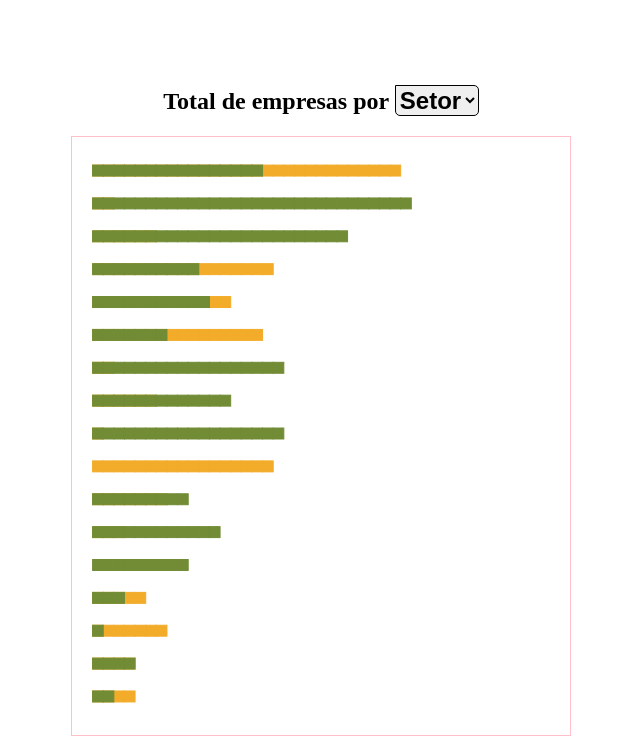
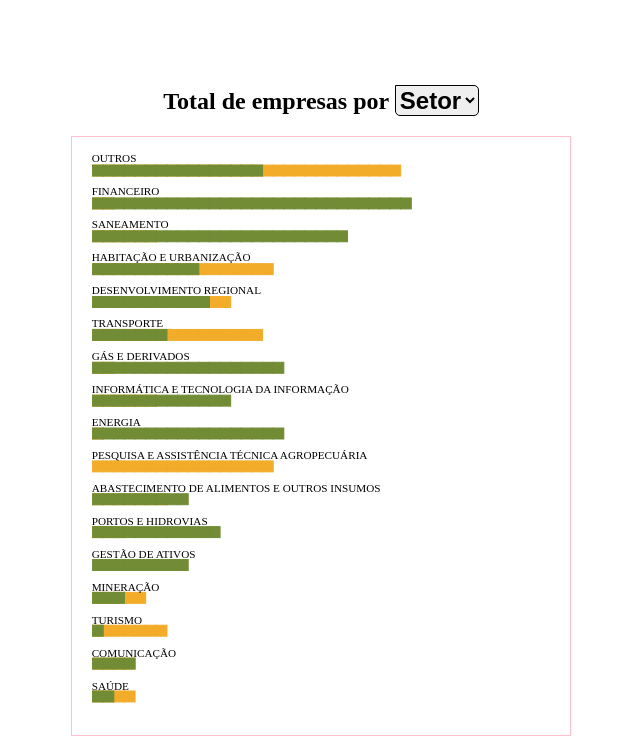
Before and after one commit to tesouro/estatais-estados-2026, a plain HTML site: page index.html in a window 1280 px wide. Shown: the part 826-1562 px from the top of the page, without its empty margins (319-959 px from the left). Drawn offline with nearby package versions, Linux system fonts and the light colour scheme; a web font is replaced by a local one.

Commit message:
acrescenta rotulos

```diff
--- a/script.js
+++ b/script.js
@@ -22,7 +22,7 @@ fetch("dados.json").then(response => response.json()).then(data => {
     };
 
     mapa = new Mapa(".mapa", geojson);
-    grafico_barras = new GraficoBarras(".grafico-barras", dados);
+    grafico_barras = new GraficoBarras("grafico-barras", dados, data.categorias);
 
 
 
@@ -189,10 +189,14 @@ seletor_grafico_barras.addEventListener("change", e => {
 
 class GraficoBarras {
 
-    constructor(ref, dados) {
+    constructor(ref, dados, categorias) {
 
         this.dados = dados;
-        this.svg = d3.select(ref);
+        this.svg = d3.select("." + ref);
+        this.container = d3.select(".container-" + ref);
+
+        this.categorias = categorias
+
 
         this.w = +this.svg.style("width").slice(0,-2);
         this.h = +this.svg.style("height").slice(0,-2);
@@ -208,6 +212,8 @@ class GraficoBarras {
         this.prepara_escalas();
 
         this.renderiza_grafico();
+
+        this.mostra_rotulos("setor");
 
     }
 
@@ -284,9 +290,20 @@ class GraficoBarras {
             .attr("y", d => this["y_"+modo](d[variavel]))
         ;
 
+    }
 
+    mostra_rotulos(modo) {
 
+        const key = modo == "setor" ? "setores" : "ufs";
 
+        this.rotulos = this.container.selectAll("span.rotulo")
+            .data(this[key])
+            .join("span")
+            .classed("rotulo", true)
+            .style("left", this.x(1) + "px")
+            .style("top", d => (this["y_" + modo](d)) + "px")
+            .text(d => d)
+        ;
     }
 
 }
--- a/style.css
+++ b/style.css
@@ -123,6 +123,16 @@ path.uf:hover, path.uf.ativo {
 
 }
 
+.container-grafico-barras {
+    position: relative;
+}
+
+.container-grafico-barras span.rotulo {
+    position: absolute;
+    transform: translateY(-100%);
+    font-size: .7em;
+}
+
 /*BOx */
 
 .container-visao-estado {
```
